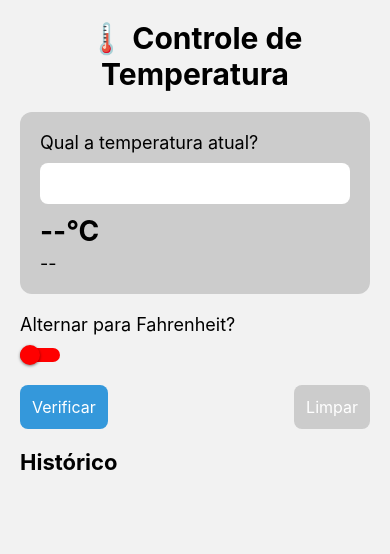
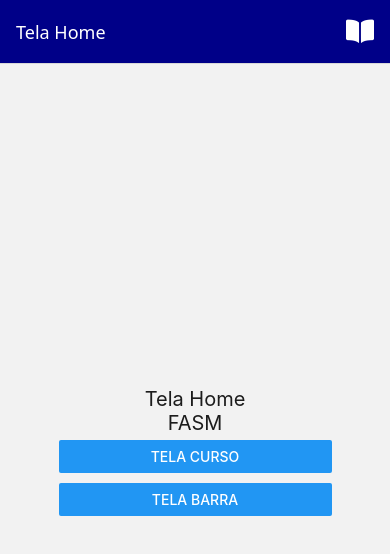
Before and after one commit to diegororiz7/primeiro_projeto, a React Native app: screen / in a window 390 px wide. Shown: the top 554 px of the page. Built offline with nearby package versions, Linux system fonts and the light colour scheme.

Commit message:
Aula 06/04/2026

```diff
--- a/App.js
+++ b/App.js
@@ -1,8 +1,8 @@
 import React from "react";
-import TemperaturaApp from "./components/TemperaturaApp";
+import NavegacaoApp from "./components/NavegacaoApp";
 
 export default function App(){
   return(
-    <TemperaturaApp />
+    <NavegacaoApp/>
   );
 }
--- /dev/null
+++ b/components/NavegacaoApp.js
@@ -0,0 +1,121 @@
+import React, {useState} from 'react';
+import {View, Text, Button} from 'react-native';
+import styles from '../styles/stylesNavegacao';
+import { NavigationContainer } from '@react-navigation/native';
+import { createStackNavigator } from '@react-navigation/stack'
+import {Ionicons} from '@expo/vector-icons';
+import Barra from './StatusBarApp';
+
+const Pilha = createStackNavigator();
+
+function TelaHome({navigation}){
+    return(
+        <View style = {styles.viewTN}>
+            <Text style = {styles.textoTN}>Tela Home</Text>
+            <Text style = {styles.textoTN}>FASM</Text>
+
+            <View style = {styles.botaoContainer}>
+                <Button
+                    title = 'Tela Curso'
+                    onPress={() => navigation.navigate('Curso')}
+                />
+            </View>
+
+            <View style = {styles.botaoContainer}>
+                <Button
+                    title = 'Tela Barra'
+                    onPress={() => navigation.navigate('Barra')}
+                />
+            </View>
+        </View>
+    );
+}
+
+function TelaCurso({navigation}){
+    return(
+        <View style = {styles.viewTN}>
+            <Text style = {styles.textoTN}>Tela Curso</Text>
+            <Text style = {styles.textoTN}>ADS</Text>
+
+            <View style = {styles.botaoContainer}>
+                <Button
+                    title = 'Tela Home'
+                    onPress={() => navigation.navigate('Home')}
+                />
+            </View>
+
+            <View style = {styles.botaoContainer}>
+                <Button
+                    title = 'Tela Barra'
+                    onPress={() => navigation.navigate('Barra')}
+                />
+            </View>
+        </View>
+    );
+}
+
+function TelaBarra({navigation}){
+    return(
+        <Barra />
+    );
+}
+
+export default function NavegacaoApp(){
+    return(
+        <NavigationContainer>
+            <Pilha.Navigator initialRouteName='Home'>
+                <Pilha.Screen
+                    name = 'Home'
+                    component={TelaHome}
+                    options = {({navigation}) => ({
+                        title: 'Tela Home',
+                        headerStyle: {backgroundColor: '#008'},
+                        headerTintColor: '#fff',
+                        tabBarLabel: 'Home',
+                        headerTintStyle: {fontWeight: 'bold'},
+                        headerRight: () => (
+                            <Ionicons
+                                name = 'book'
+                                color = '#fff'
+                                size = {30}
+                                style = {{marginRight: 15}}
+                                onPress = {() => navigation.navigate('Curso')}
+                            />
+                        )
+                    })}
+                />
+                <Pilha.Screen
+                    name = 'Curso'
+                    component={TelaCurso}
+                    options = {({navigation}) => ({
+                        title: 'Tela Curso',
+                        headerStyle: {backgroundColor: '#0ff'},
+                        headerTintColor: '#fff',
+                        tabBarLabel: 'Curso',
+                        headerTintStyle: {fontWeight: 'bold'},
+                        headerRight: () => (
+                            <Ionicons
+                                name = 'home'
+                                color = '#fff'
+                                size = {30}
+                                style = {{marginRight: 15}}
+                                onPress = {() => navigation.navigate('Home')}
+                            />
+                        )
+                    })}
+                />
+                <Pilha.Screen
+                    name = 'Barra'
+                    component={TelaBarra}
+                    options = {({navigation}) => ({
+                        title: 'TelaBarra',
+                        headerStyle: {backgroundColor: '#5e9'},
+                        headerTintColor: '#fff',
+                        tabBarLabel: 'Barra',
+                        headerTintStyle: {fontWeight: 'bold'}
+                    })}
+                />
+            </Pilha.Navigator>
+        </NavigationContainer>
+    );
+}
--- a/package.json
+++ b/package.json
@@ -11,11 +11,16 @@
   },
   "dependencies": {
     "@expo/metro-runtime": "~55.0.6",
+    "@react-navigation/native": "^7.2.2",
+    "@react-navigation/stack": "^7.8.9",
     "expo": "~55.0.4",
     "expo-status-bar": "~55.0.4",
     "react": "19.2.0",
     "react-dom": "19.2.0",
     "react-native": "0.83.2",
+    "react-native-safe-area-context": "^5.7.0",
+    "react-native-screens": "^4.24.0",
+    "react-native-vector-icons": "^10.3.0",
     "react-native-web": "^0.21.0"
   },
   "private": true
```
Also changed, not shown: 1 other file (tests, documents, lock files or other folders).
